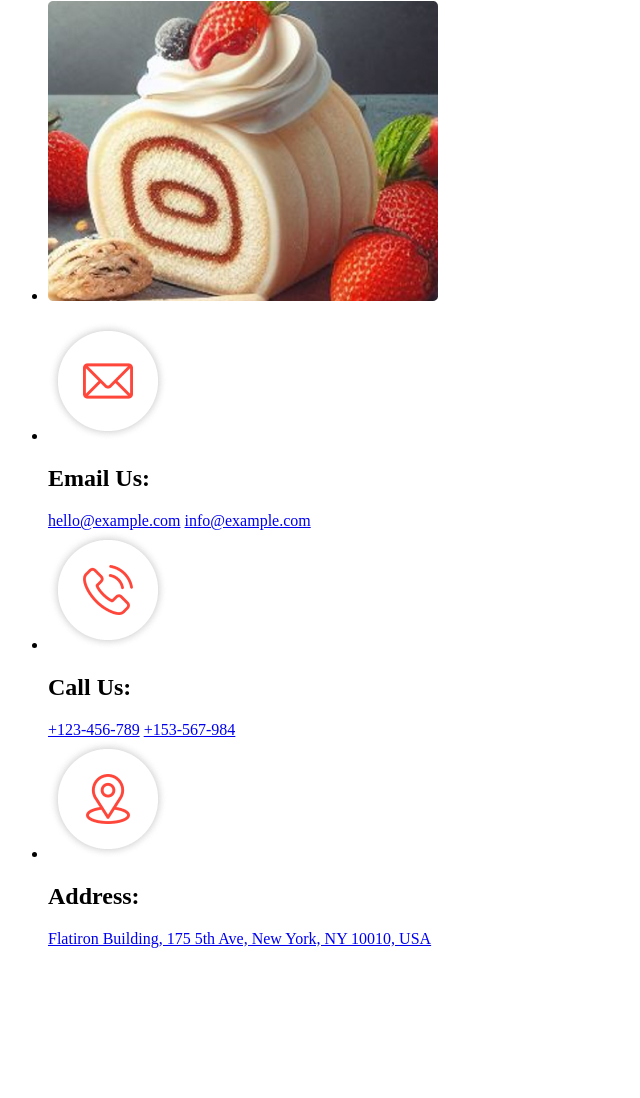
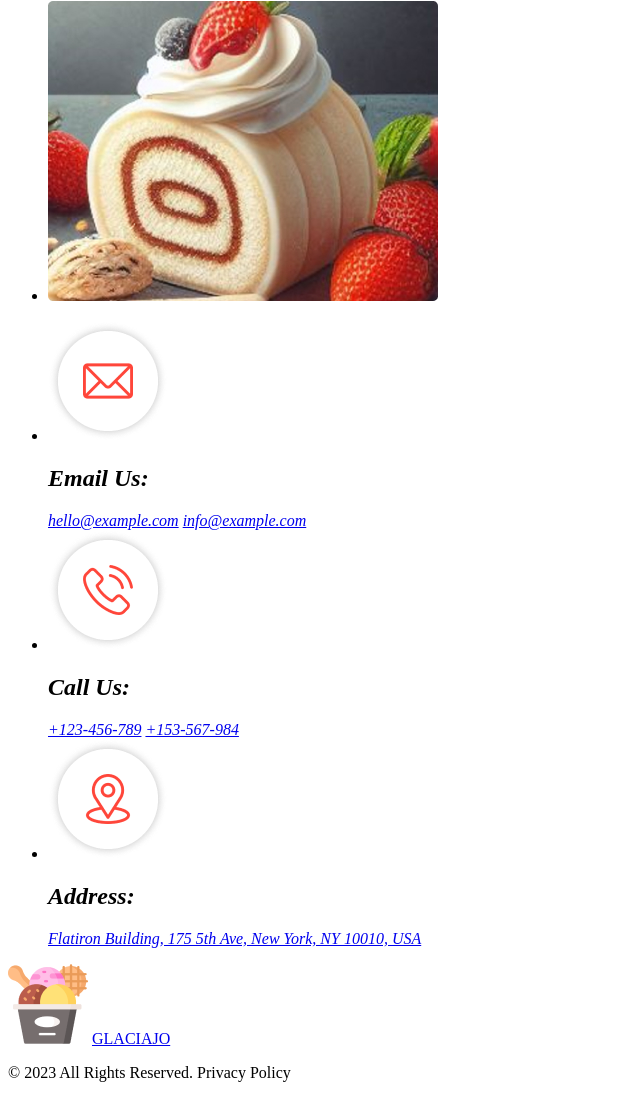
Before and after one commit to vadim01052011/lesson1, a plain HTML site: page index.html in a window 1280 px wide. Shown: the part 4398-5496 px from the top of the page, without its empty margins (0-640 px from the left). Before the commit the page ends 5362 px from the top, so only its background shows below. Drawn offline with Linux system fonts and the light colour scheme.

Commit message:
Miro 2 update

```diff
--- a/index.html
+++ b/index.html
@@ -61,6 +61,7 @@
             </ul>
         </section>
         <section>
+            <address>
                 <ul>
                     <li>
                         <img src="./images/email.png" alt="Email">
@@ -80,7 +81,13 @@
                         <a href="https://maps.app.goo.gl/K68xUVCr72DbGnLK6">Flatiron Building, 175 5th Ave, New York, NY 10010, USA</a>
                     </li>
                 </ul>
+            </address>
         </section>
     </main>
+    <footer>
+        <a href="#"><img src="./images/logoicecream.png" alt="logoicecream"></a>
+        <a href="#">GLACIAJO</a>
+        <p>&#169; 2023 All Rights Reserved. Privacy Policy</p>
+    </footer>
 </body>
 </html>
```
Lines whose indentation alone changed are shown as unchanged.
